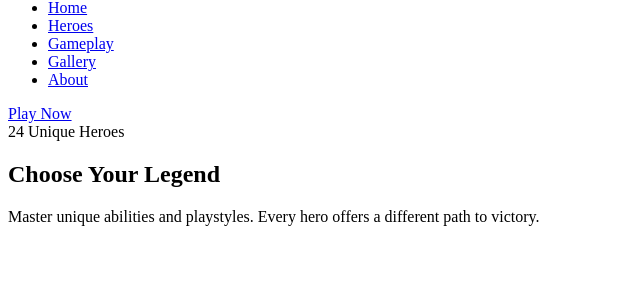
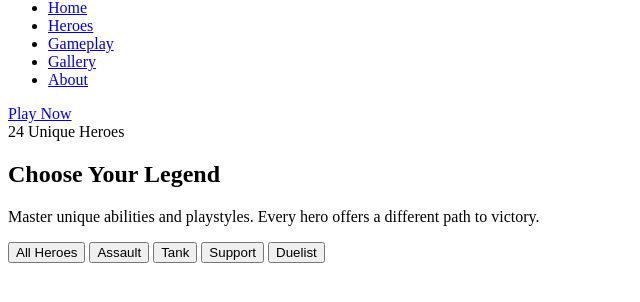
Before and after one commit to gautam-bwdj/nexus, a plain HTML site: page pages/heroes.html in a window 1280 px wide. Shown: the part 44-346 px from the top of the page, without its empty margins (0-640 px from the left). Drawn offline with Linux system fonts and the light colour scheme.

Commit message:
feat: add hero role filter controls

```diff
--- a/pages/heroes.html
+++ b/pages/heroes.html
@@ -32,6 +32,18 @@
                 <p class="page-subtitle">Master unique abilities and playstyles. Every hero offers a different path to victory.</p>
             </div>
         </section>
+
+        <section class="hero-filters">
+            <div class="container">
+                <div class="filter-buttons">
+                    <button class="filter-btn active">All Heroes</button>
+                    <button class="filter-btn">Assault</button>
+                    <button class="filter-btn">Tank</button>
+                    <button class="filter-btn">Support</button>
+                    <button class="filter-btn">Duelist</button>
+                </div>
+            </div>
+        </section>
     </body>
 
 </html>
```
